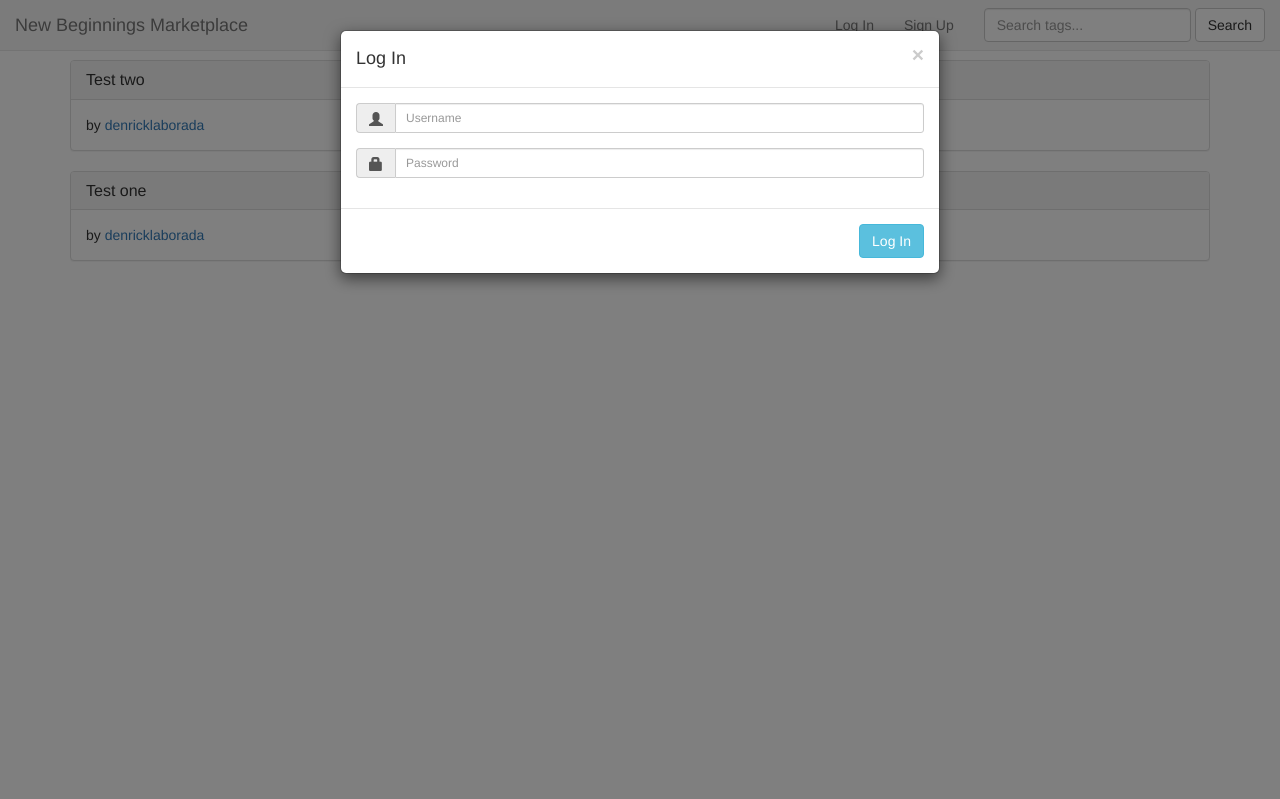
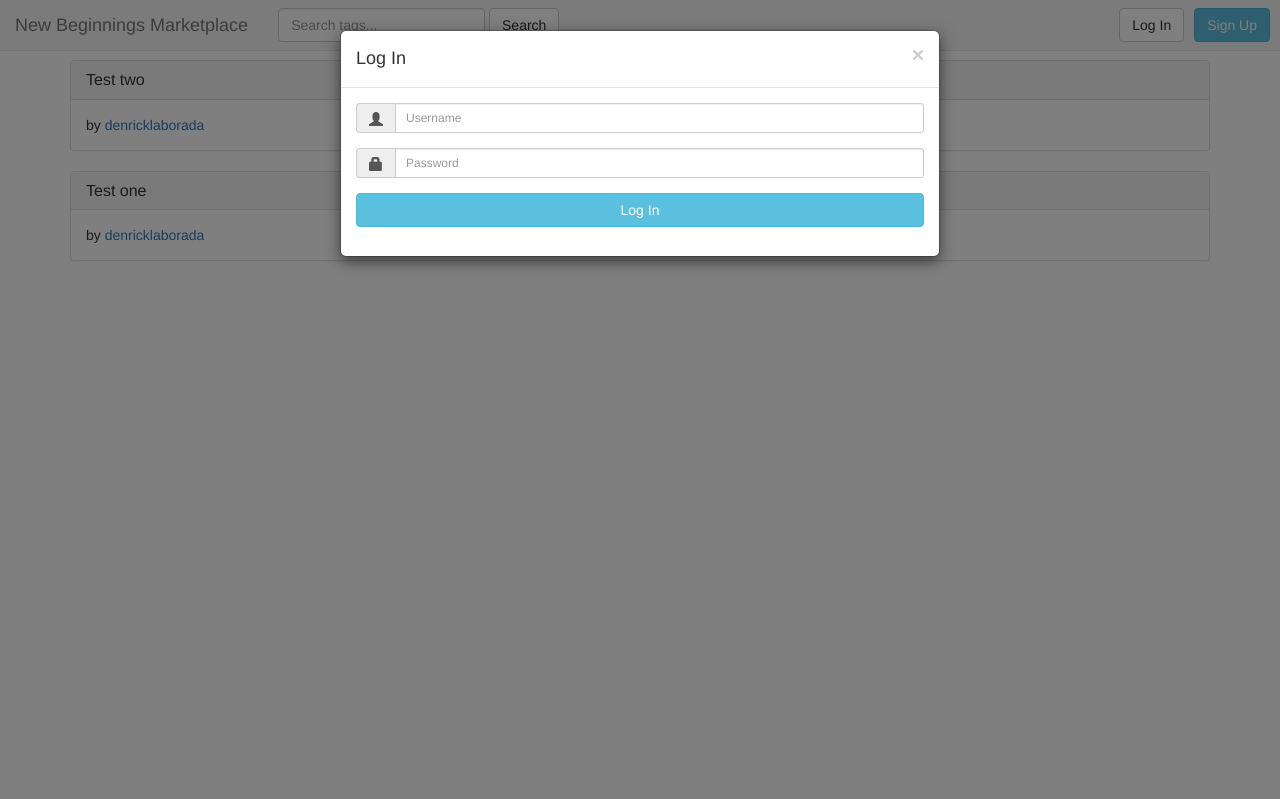
Before and after one commit to WEB-PRG-S13T3AY1617/MP2-Materialize, a Django app: page / in a window 1280 px wide, after a click on "Log In". Run offline with Django 3.2, Linux system fonts and the light colour scheme; data comes from the database, SQL or seed files in the repository; some libraries are stand-ins or nearby versions.

Commit message:
minor changes

```diff
--- a/mp2/marketplace/templates/marketplace/index.html
+++ b/mp2/marketplace/templates/marketplace/index.html
@@ -15,16 +15,28 @@
             </div>
 
             <div class="collapse navbar-collapse" id="bs-example-navbar-collapse-1">
-                <form class="navbar-form navbar-right">
+                <form class="navbar-form navbar-left">
                     <div class="form-group">
                         <input type="text" class="form-control" placeholder="Search tags...">
                     </div>
-                    <button type="submit" class="btn btn-default">Search</button>
+                    <button type="button" class="btn btn-default">Search</button>
                 </form>
-                <ul class="nav navbar-nav navbar-right">
-                    <li><a data-toggle="modal" data-target="#loginModal" style="cursor:pointer;">Log In</a></li>
-                    <li><a data-toggle="modal" data-target="#signupModal" style="cursor:pointer;">Sign Up</a></li>
-                </ul>
+                {% if user.is_authenticated %}
+                    <ul class="nav navbar-nav navbar-right">
+                        <li class="dropdown">
+                            <a href="#" class="dropdown-toggle" data-toggle="dropdown" role="button" aria-haspopup="true" aria-expanded="false">Logged in as {{ user.get_username }} <span class="caret"></span></a>
+                            <ul class="dropdown-menu">
+                                <li><a href="{% url 'marketplace:logout' %}">Logout</a></li>
+                            </ul>
+                        </li>
+                    </ul>
+                {% endif %}
+                {% if not user.is_authenticated %}
+                    <ul id="navforms" class="nav navbar-nav navbar-right">
+                        <li><button data-toggle="modal" data-target="#loginModal" class="btn btn-default navbar-btn" style="margin-right:10px;">Log In</button></li>
+                        <li><button data-toggle="modal" data-target="#signupModal" class="btn btn-info navbar-btn" style="margin-right:10px;">Sign Up</button></li>
+                    </ul>
+                {% endif %}
             </div>
         </div>
     </nav>
@@ -54,10 +67,8 @@
                                 <input type="password" id="password" class="form-control input-sm" placeholder="Password">
                             </div>
                         </div>
+                        <button type="submit" class="btn btn-info btn-block">Log In</button>
                     </form>
-                </div>
-                <div class="modal-footer">
-                    <button type="button" class="btn btn-info">Log In</button>
                 </div>
             </div>
         </div>
@@ -68,10 +79,11 @@
             <div class="modal-content">
                 <div class="modal-header">
                     <button type="button" class="close" data-dismiss="modal"><span aria-hidden="true">&times;</span></button>
-                    <h4 class="modal-title">Sign Up</h4>
+                    <h4 class="modal-title">Sign Up <small>It's free!</small></h4>
                 </div>
                 <div class="modal-body">
-                    <form role="form">
+                    <form role="form" method="post">
+                        {% csrf_token %}
                         <div class="form-group">
                             <input type="text" id="first_name" class="form-control input-sm" placeholder="First Name">
                         </div>
@@ -105,10 +117,8 @@
                         <div class="form-group">
                             <input type="text" id="degreeoffice" class="form-control input-sm" placeholder="Degree Program or Office">
                         </div>
+                        <button type="submit" class="btn btn-info">Sign Up</button>
                     </form>
-                </div>
-                <div class="modal-footer">
-                    <button type="button" class="btn btn-info">Sign Up</button>
                 </div>
             </div>
         </div>
--- /dev/null
+++ b/mp2/marketplace/templates/marketplace/reg_form.html
@@ -0,0 +1,5 @@
+<form method="post">
+    {% csrf_token %}
+    {{ form.as_p }}
+    <button type="submit">Submit</button>
+</form>
--- a/mp2/marketplace/urls.py
+++ b/mp2/marketplace/urls.py
@@ -1,4 +1,6 @@
 from django.conf.urls import url, include
+from django.contrib.auth.views import login, logout
+from django.conf import settings
 from . import views
 
 app_name = 'marketplace'
@@ -6,4 +8,7 @@ app_name = 'marketplace'
 urlpatterns = [
     url(r'^$', views.index, name='index'),
     url(r'^user/(?P<user_id>[0-9]+)/$', views.userdetails, name='userdetails'),
+    url(r'^register/$', views.register, name='register'),
+    url(r'^login/$', login, {'template_name': 'marketplace/login.html'}),
+    url(r'^logout/$', logout, {'next_page': settings.LOGOUT_REDIRECT_URL}, name='logout'),
 ]
--- a/mp2/marketplace/views.py
+++ b/mp2/marketplace/views.py
@@ -1,5 +1,5 @@
-from django.shortcuts import render, get_object_or_404, reverse
-from django.http import HttpResponse, Http404, HttpResponseRedirect
+from django.shortcuts import render, get_object_or_404, redirect
+from marketplace.forms import RegistrationForm
 from .models import User, Post
 
 
@@ -14,3 +14,19 @@ def index(request):
 def userdetails(request, user_id):
     user = get_object_or_404(User, pk=user_id)
     return render(request, 'marketplace/user.html', {'user': user})
+
+
+def register(request):
+    if request.method == 'POST':
+        form = RegistrationForm(request.POST)
+        if form.is_valid():
+            form.save()
+            return redirect('/')
+        else:
+            form = RegistrationForm()
+            args = {'form': form}
+            return render(request, 'marketplace/reg_form.html', args)
+    else:
+        form = RegistrationForm()
+        args = {'form': form}
+        return render(request, 'marketplace/reg_form.html', args)
--- a/mp2/mp2/settings.py
+++ b/mp2/mp2/settings.py
@@ -119,3 +119,6 @@ USE_TZ = True
 # https://docs.djangoproject.com/en/1.11/howto/static-files/
 
 STATIC_URL = '/static/'
+
+LOGIN_REDIRECT_URL = '/'
+LOGOUT_REDIRECT_URL = '/'
```
Also changed, not shown: other parts of mp2/marketplace/templates/marketplace/index.html (+2 -2 lines), mp2/marketplace/forms.py (added, +28 -0 lines), mp2/marketplace/templates/marketplace/login.html (added, +18 -0 lines), mp2/db.sqlite3.
